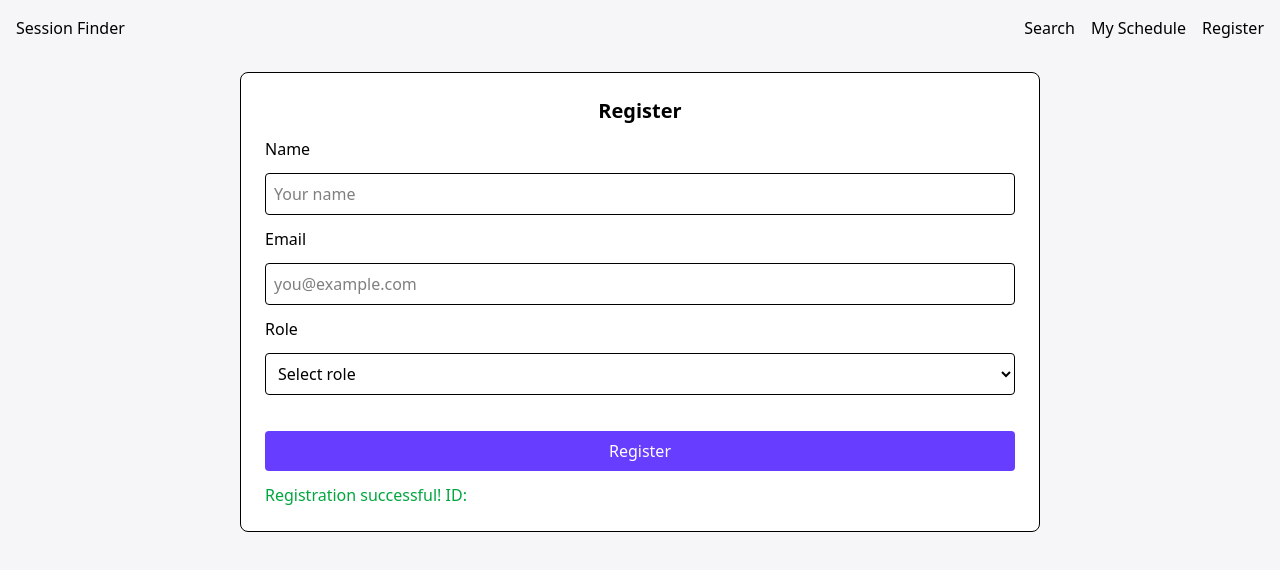
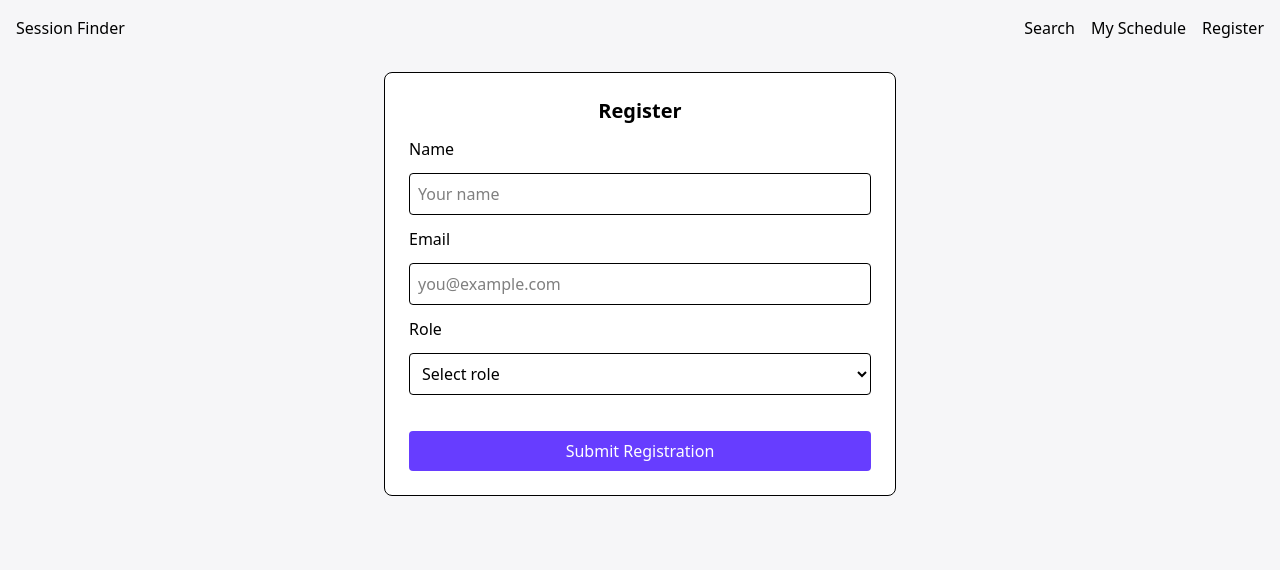
Before and after one commit to Debi312/session-finder, a React (Vite) app: page /register in a window 1280 px wide. Shown: the top 570 px of the page. Built offline with nearby package versions, Linux system fonts and the light colour scheme.

Commit message:
feat: add logic to Register  view

```diff
--- a/src/views/Register.jsx
+++ b/src/views/Register.jsx
@@ -1,6 +1,51 @@
+import { useState } from "react";
+import { registerAttendee } from "../api"
 export default function Register() {
+    const [name, setName] = useState("")
+    const [email, setEmail] = useState("")
+    const [role, setRole] = useState("")
+
+    const [error, setError] = useState("")
+    const [successId, setSuccessId] = useState(null)
+
+    const [loading, setLoading] = useState(false)
+
+    const handleSubmit = async (e) => {
+        e.preventDefault()
+
+        //TODO : improve validation
+        if (!name || !email || !role) {
+            setError("Please fill in all fields.")
+            return
+        }
+
+        //TODO: imrove email validation
+        if (!email.includes("@")) {
+            setError("Please enter a valid email.")
+            return
+        }
+
+        setLoading(true)
+        setError("")
+
+        try {
+            const payload = { name, email, role }
+            const response = await registerAttendee(payload)
+            setSuccessId(response)
+            setName("")
+            setEmail("")
+            setRole("")
+
+        } catch (error) {
+            setError("Something went wrong. Please try again.")
+        } finally {
+            setLoading(false)
+        }
+
+    }
+
     return (
-        <form className="flex flex-col max-w-200 mx-auto gap-3 bg-white p-6 rounded-lg border border-border">
+        <form onSubmit={handleSubmit} className="flex flex-col max-w-lg mx-auto gap-3 bg-white p-6 rounded-lg border border-border">
             <h2 className="text-xl font-semibold text-center">Register </h2>
 
             <label htmlFor="name">Name</label>
@@ -9,39 +54,56 @@ export default function Register() {
                 placeholder="Your name"
                 id="name"
                 className="border p-2 rounded"
+                value={name}
+                onChange={(e) => setName(e.target.value)}
             />
 
             <label htmlFor="email">Email</label>
             <input
-                type="email"
                 placeholder="you@example.com"
                 id="email"
+                type="text"
                 className="border p-2 rounded"
+                value={email}
+                onChange={(e) => setEmail(e.target.value)}
             />
 
             <label htmlFor="role">Role</label>
             <select
                 id="role"
+                value={role}
+                onChange={(e) => setRole(e.target.value)}
                 className="border p-2 rounded"
+
             >
                 <option value="">Select role</option>
                 <option value="Student">Student</option>
                 <option value="Junior">Junior</option>
                 <option value="Mid">Mid</option>
                 <option value="Senior">Senior</option>
+
             </select>
 
+            {/* TODO : implement error in every input */}
+            {error && <p className="text-red-600">{error}</p>}
 
             <button
                 type="submit"
-                className="bg-accent text-white py-2 rounded disabled:bg-gray-400 mt-6"
+                disabled={loading}
+                className={`bg-accent  text-white py-2 rounded disabled:bg-gray-400 mt-6 ${loading ? "cursor-not-allowed  hover:bg-gray-600" : "cursor-pointer"}`}
             >
-                Register
+                {loading ? "Submitting..." : "Submit Registration"}
+
             </button>
 
 
-            <p className="text-green-600">Registration successful! ID: </p>
 
-        </form>
-    );
+            {successId?.ok &&
+                <div className="mt-8 bg-white p-8 rounded-xl border border-border text-center">
+                    <h3 className="text-lg font-semibold text-gray-900 ">Registration successful!</h3>
+                    <p className="mt-2  text-gray-600">Your ID: {successId.registrationId}</p>
+                </div>
+            }
+        </form >
+    )
 }
```
